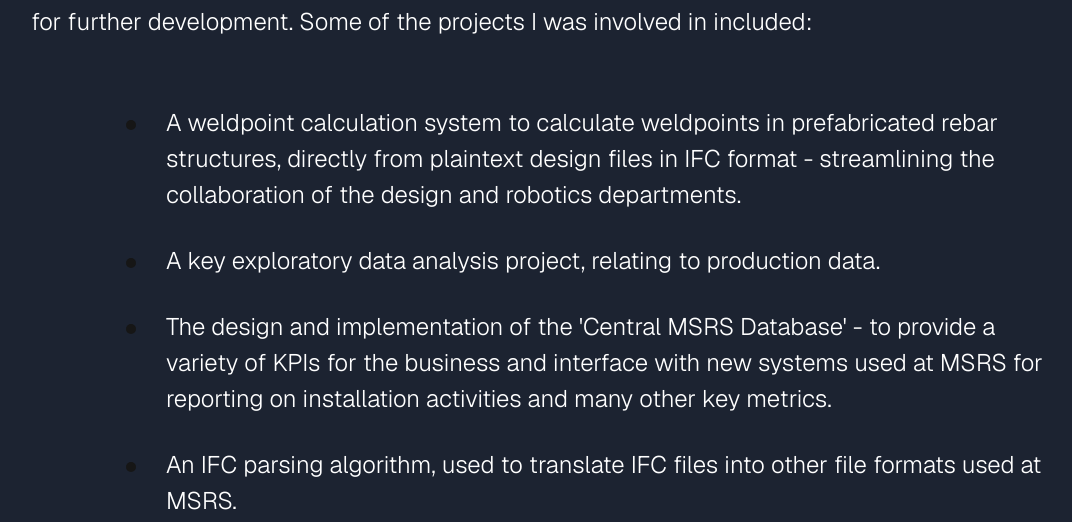
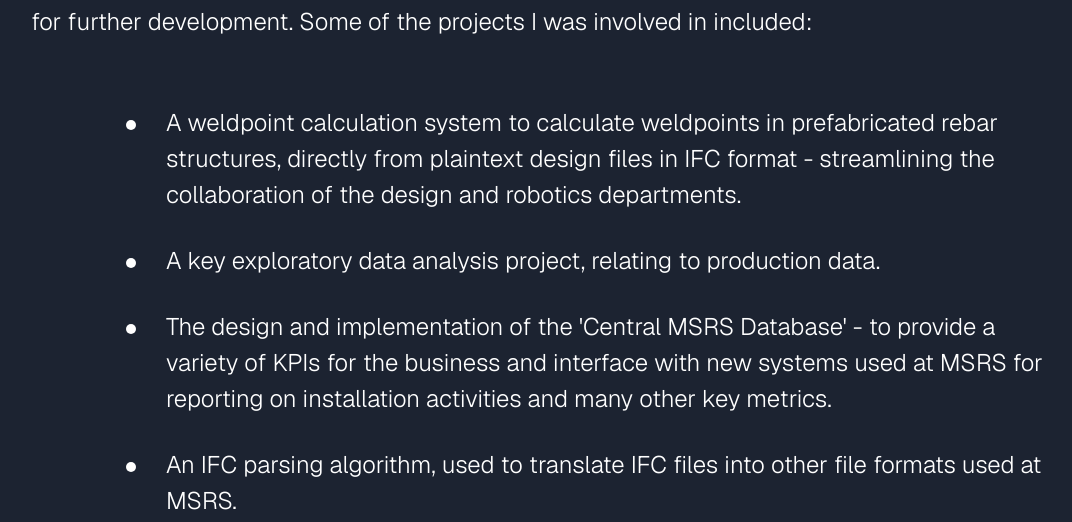
Before and after one commit to mikeyfennelly1/mfennelly.dev, a Next.js app: page / in a window 1280 px wide. Shown: the part 2080-2602 px from the top of the page, without its empty margins (54-1126 px from the left). Built offline with nearby package versions, Linux system fonts and the light colour scheme.

Commit message:
refactor(src/page.tsx): change circle color to white on experience section

```diff
--- a/src/app/page.tsx
+++ b/src/app/page.tsx
@@ -33,7 +33,7 @@
                             key={Math.random()}
                             projectBrief={brief}
                             bulletPointSize={5}
-                            circleColour={"#161616"}
+                            circleColour={"#ffffff"}
                         ></MidlandSteelProject>
                     ))}
                 </div>
```
